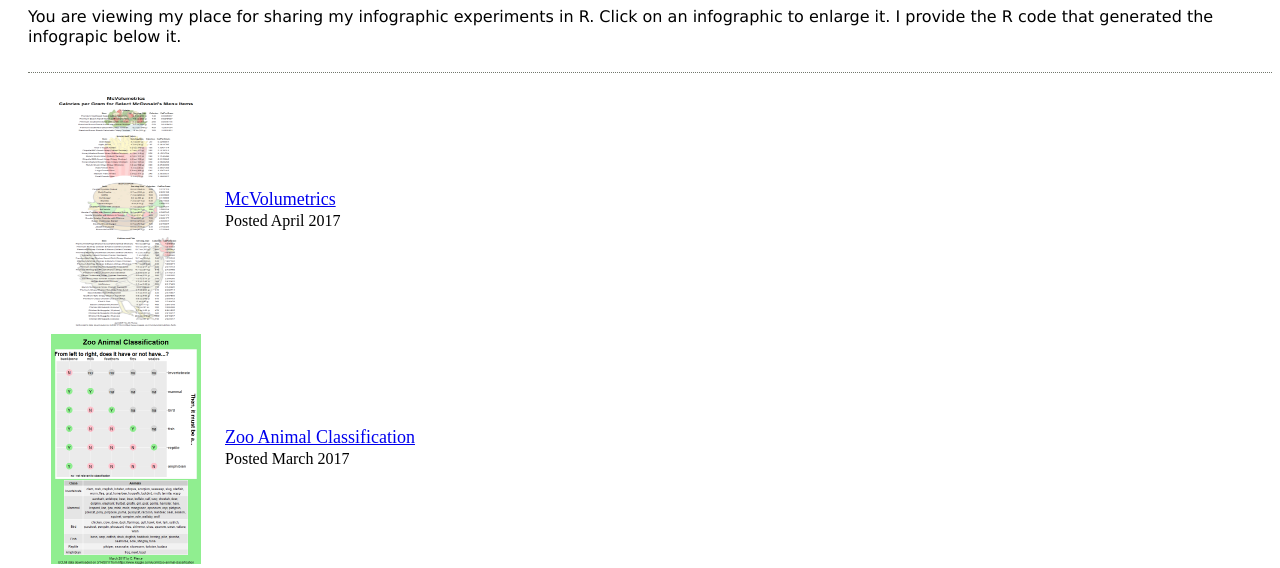
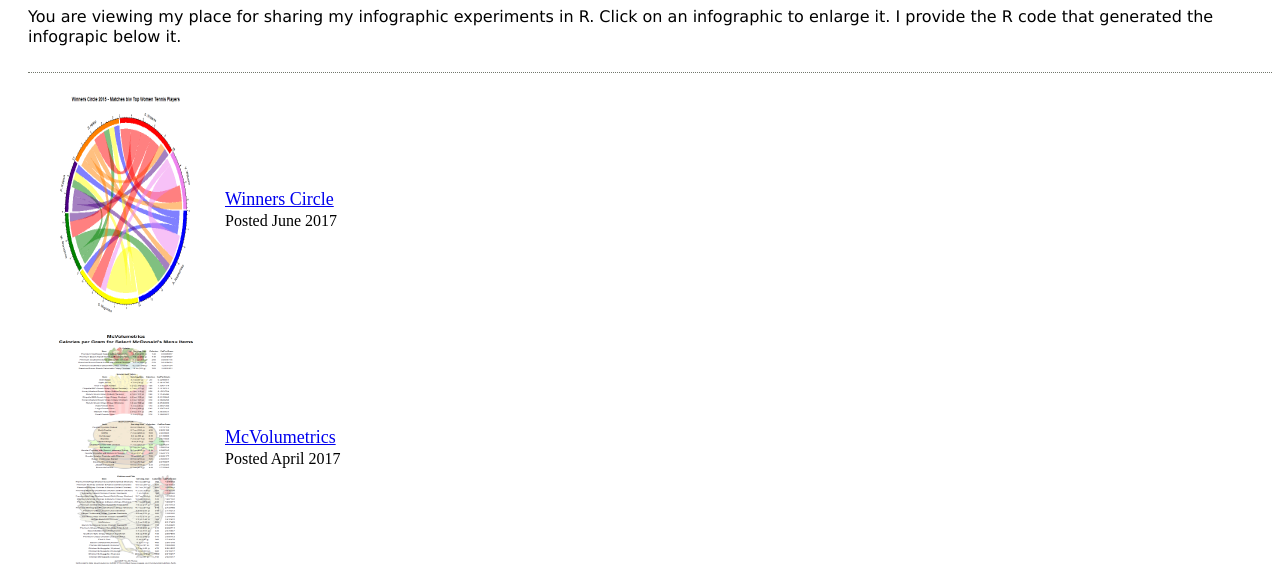
Before and after one commit to Caropie67/myRvenue, a plain HTML site: page index.html in a window 1280 px wide. Shown: the part 218-786 px from the top of the page. Drawn offline with Linux system fonts and the light colour scheme.

Commit message:
Update index.html

```diff
--- a/index.html
+++ b/index.html
@@ -28,6 +28,16 @@
 <div class="infographic">
 <table>
   <col width="160">
+    <tr>
+    <td><a href="./content/tennis.html" target="_self">
+        <img class="infoImage" src="./images/tennis.png" width="150" height="230"/></a></td>
+    <td><div class="infoMeta">
+        <div class="title">
+        <a href="./content/tennis.html" target="_self">Winners Circle</a>
+        </div>
+        <div class="date">Posted June 2017</div>
+        </div></td>
+  </tr>
     <tr>
     <td><a href="./content/menu.html" target="_self">
         <img class="infoImage" src="./images/menu.png" width="150" height="230"/></a></td>
```
